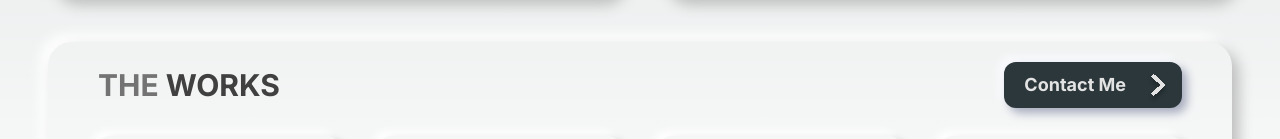
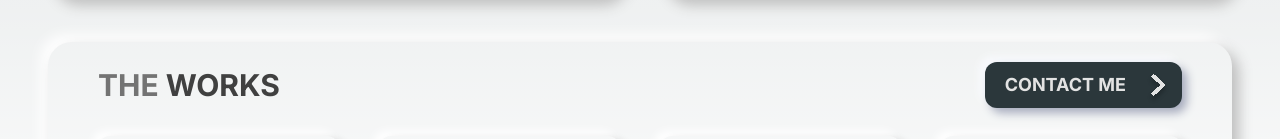
Before and after one commit to evoaiman/aiman_portfolio, a Next.js app: page / in a window 1280 px wide. Shown: the part 478-617 px from the top of the page. Built offline with nearby package versions, Linux system fonts and the light colour scheme.

Commit message:
modified:   src/app/page.tsx

```diff
--- a/src/app/page.tsx
+++ b/src/app/page.tsx
@@ -1949,7 +1949,7 @@ export default function Home() {
               href="mailto:aiman_saharudin@yahoo.com"
               className="bg-[rgba(43, 55, 59, 1)] in-touch-btn md:flex flex-row items-center gap-3 rounded-xl bg-[#2B373B] px-5 py-1 pr-1 text-lg font-bold text-[#E3E3E3] hidden"
             >
-              Contact Me
+              CONTACT ME
               {/* Arrow Icon */}
               <div className="flex items-center justify-center">
                 <svg
@@ -2074,7 +2074,7 @@ export default function Home() {
             href="mailto:aiman_saharudin@yahoo.com"
             className="bg-[rgba(43, 55, 59, 1)] in-touch-btn flex flex-row items-center justify-center mb-[45px] gap-3 rounded-xl bg-[#2B373B] px-5 py-1 pr-1 text-lg font-bold text-[#E3E3E3] md:hidden"
           >
-            Contact Me
+            CONTACT ME
             {/* Arrow Icon */}
             <div className="flex items-center justify-center">
               <svg
```
